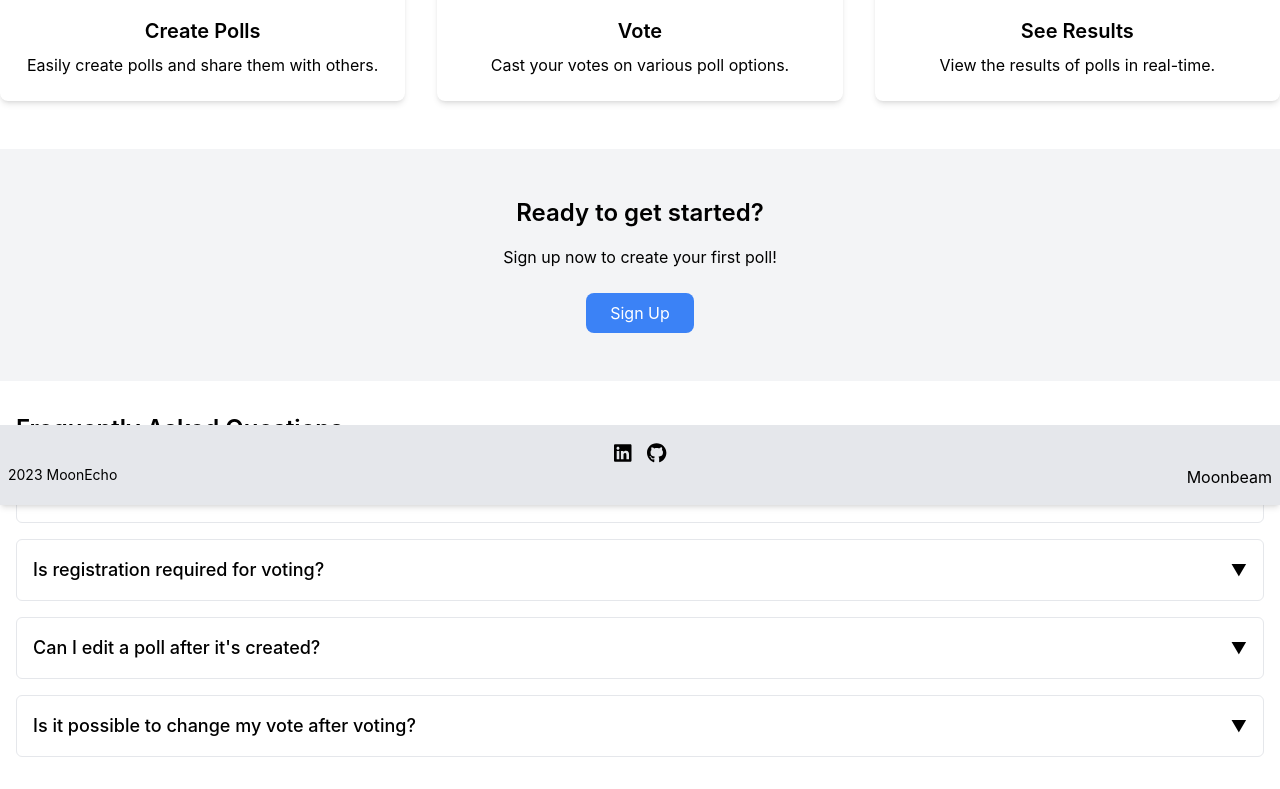
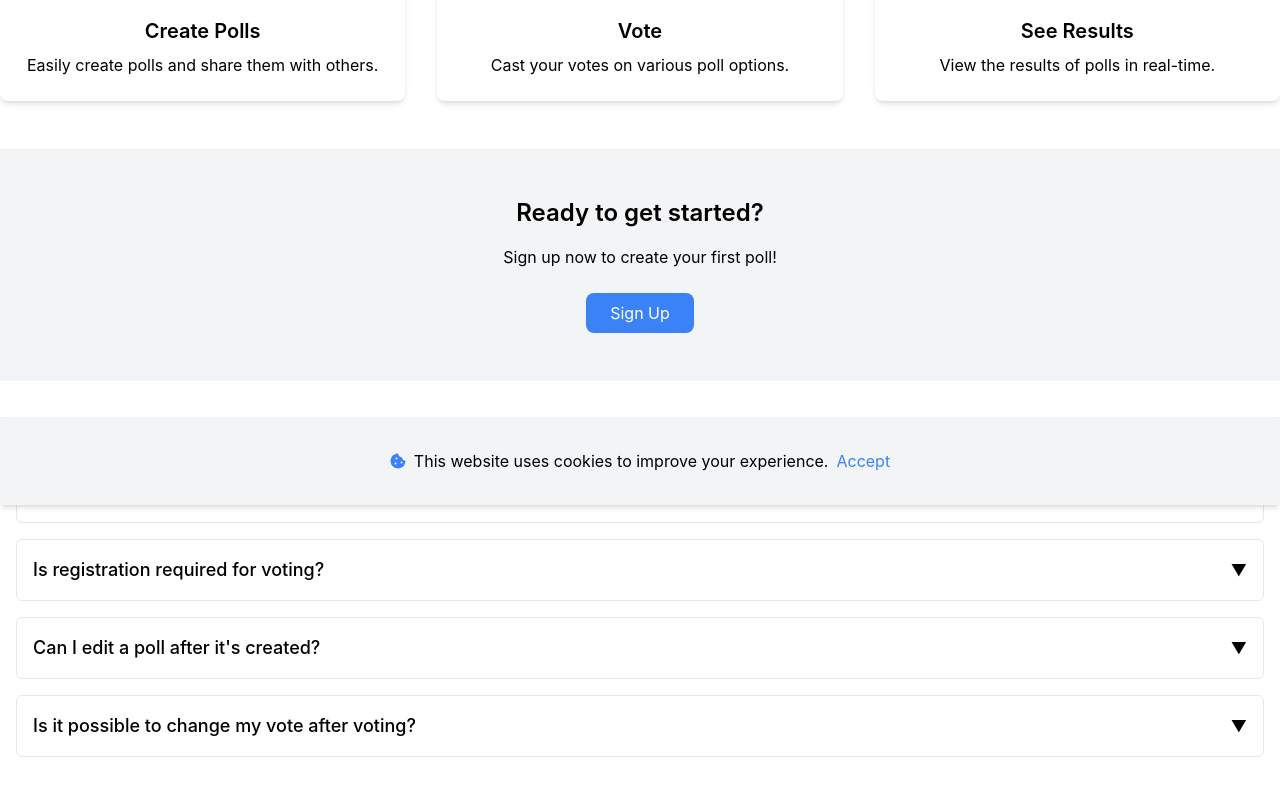
Before and after one commit to Moondevbeam/MoonEcho, a React (Create React App) app: page / in a window 1280 px wide. Shown: the part 295-1084 px from the top of the page. Before the commit the page ends 1052 px from the top, so only its background shows below. Built offline with nearby package versions, Linux system fonts and the light colour scheme; no server answers.

Commit message:
fixed position of cookie notice

```diff
--- a/src/components/CookieNotice.jsx
+++ b/src/components/CookieNotice.jsx
@@ -1,6 +1,6 @@
 import React, { useState } from 'react';
 import { FontAwesomeIcon } from '@fortawesome/react-fontawesome';
-import { faCookie } from '@fortawesome/free-solid-svg-icons';
+import { faCookieBite } from '@fortawesome/free-solid-svg-icons';
 import { Disclosure } from '@headlessui/react';
 import { useCookies } from 'react-cookie';
 
@@ -19,10 +19,10 @@ function CookieNotice() {
       <Disclosure>
         {({ open }) => (
           <>
-            <div className="bg-gray-100 p-4 fixed bottom-0 left-0 w-full shadow-md">
+            <div className="bg-gray-100 md:w-full md:p-8 md:mx-auto md:bottom-0 fixed p-4 bottom-2 mx-4 z-10 shadow-md">
               <div className="container mx-auto text-center">
                 <span className="mr-2">
-                  <FontAwesomeIcon icon={faCookie} className="text-blue-500" />
+                  <FontAwesomeIcon icon={faCookieBite} className="text-blue-500" />
                 </span>
                 This website uses cookies to improve your experience.
                 <button
--- a/src/components/FAQ.jsx
+++ b/src/components/FAQ.jsx
@@ -32,7 +32,7 @@ const FAQ = () => {
   };
 
   return (
-    <div className="mt-8 mx-4">
+    <div className="mt-8 mx-4 my-8">
       <h2 className="text-2xl font-semibold mb-4">Frequently Asked Questions</h2>
       <div className="space-y-4">
         {faqData.map((faq, index) => (
--- a/src/components/Footer.jsx
+++ b/src/components/Footer.jsx
@@ -6,7 +6,7 @@ function Footer() {
   const currentYear = new Date().getFullYear();
 
   return (
-    <footer className="fixed bottom-0 w-full bg-gray-200 text-center py-4">
+    <footer className="md:fixed bottom-0 w-full bg-gray-200 text-center py-4">
       <div className="flex justify-center">
         <a
           href="https://www.linkedin.com/"
```
